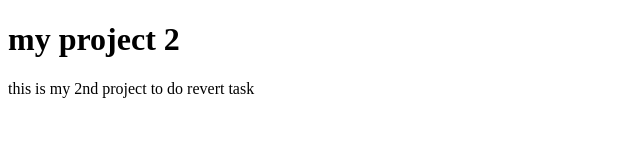
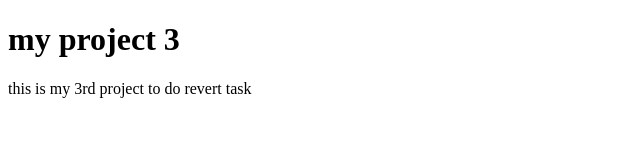
Before and after one commit to piduguramya/versioncontrol, a plain HTML site: page index.html in a window 1280 px wide. Shown: the full height of the page, 0-640 px from the left. Drawn offline with Linux system fonts and the light colour scheme.

Commit message:
branch version

```diff
--- a/index.html
+++ b/index.html
@@ -6,7 +6,7 @@
     <title>Document</title>
 </head>
 <body>
-    <h1>my project 2</h1>
-    <p>this is my 2nd project to do revert task</p>
+    <h1>my project 3</h1>
+    <p>this is my 3rd project to do revert task</p>
 </body>
 </html>
```
